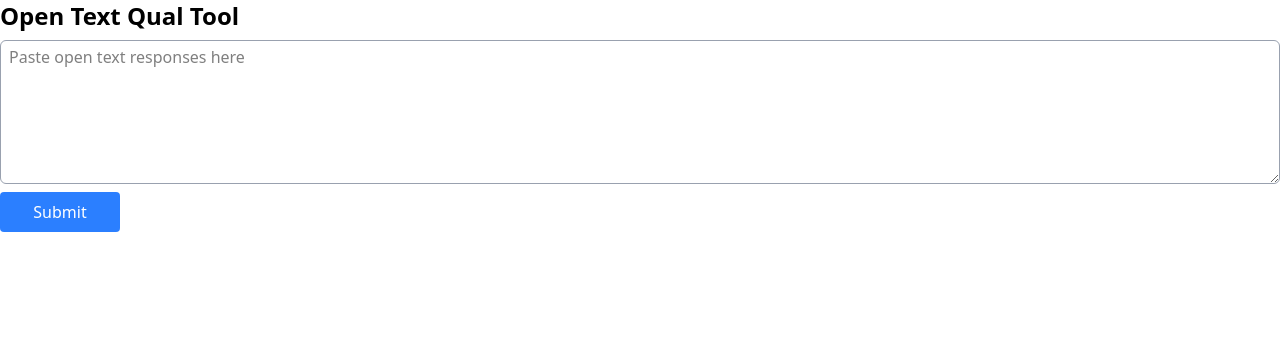
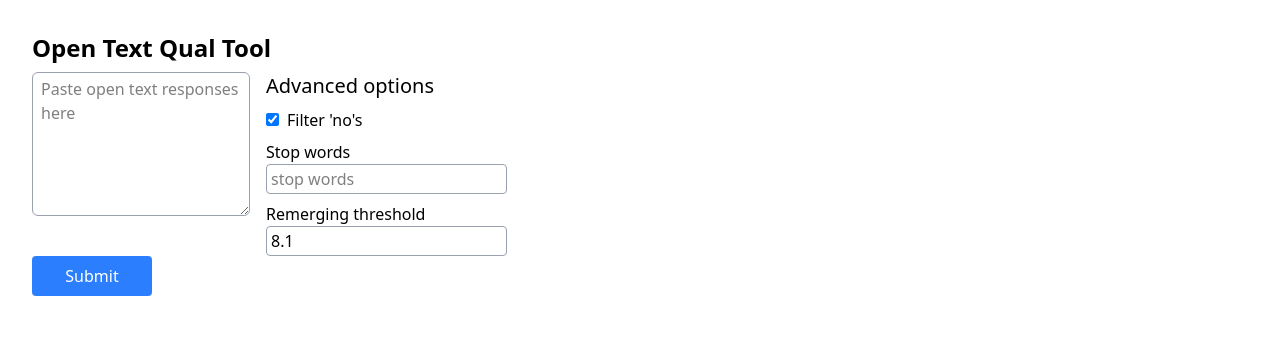
Before and after one commit to rohannelson/qualtools, an Astro site: page / in a window 1280 px wide. Built offline with nearby package versions, Linux system fonts and the light colour scheme; Astro itself is replaced by a stand-in of ours.

Commit message:
UI updates in prep for future logic

```diff
--- a/src/components/scatter/ScatterForm.tsx
+++ b/src/components/scatter/ScatterForm.tsx
@@ -7,14 +7,44 @@ export default function ScatterForm() {
   const handleSubmit = useScatter({ textareaRef: textareaRef });
 
   return (
-    <>
+    <div className="p-8">
       <h1 className="text-2xl font-bold mb-2">Open Text Qual Tool</h1>
       <form onSubmit={handleSubmit} className="flex flex-col mb-4">
-        <textarea
-          ref={textareaRef}
-          className="h-36 border border-gray-400 rounded-md px-2 py-1 mb-2"
-          placeholder="Paste open text responses here"
-        />
+        <div className="flex gap-4">
+          <textarea
+            ref={textareaRef}
+            className="h-36 border border-gray-400 rounded-md px-2 py-1 mb-2 max-w-[600px]"
+            placeholder="Paste open text responses here"
+          />
+          <div className="flex flex-col">
+            <h2 className="text-xl font-medium mb-2">Advanced options</h2>
+            <label htmlFor="filter-nos">
+              <input
+                id="filter-nos"
+                type="checkbox"
+                className="mr-2"
+                defaultChecked={true}
+              ></input>
+              Filter 'no's
+            </label>
+            <label htmlFor="stopwords" className="mt-2">
+              Stop words
+            </label>
+            <input
+              className="mb-2 border border-gray-400 px-1 py-0.5 rounded"
+              id="stopwords"
+              type="text"
+              placeholder="stop words"
+            ></input>
+            <label htmlFor="sim-threshold">Remerging threshold</label>
+            <input
+              id="sim-threshold"
+              type="number"
+              defaultValue={8.1}
+              className="border border-gray-400 px-1 py-0.5 rounded"
+            ></input>
+          </div>
+        </div>
         <div className="flex gap-4">
           <button
             type="submit"
@@ -24,6 +54,6 @@ export default function ScatterForm() {
           </button>
         </div>
       </form>
-    </>
+    </div>
   );
 }
```
